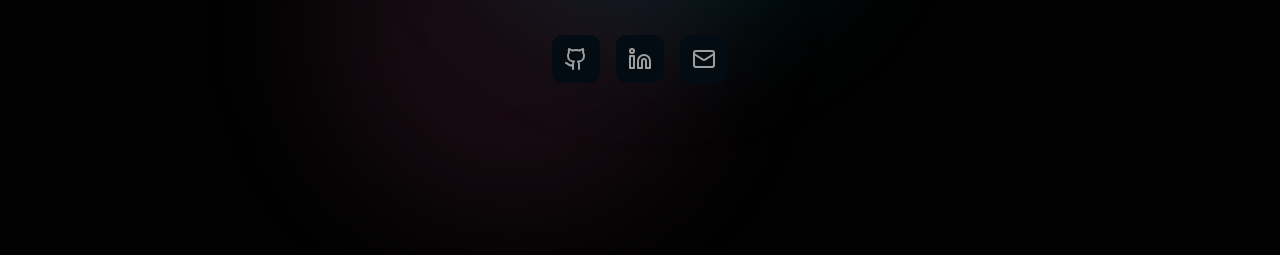
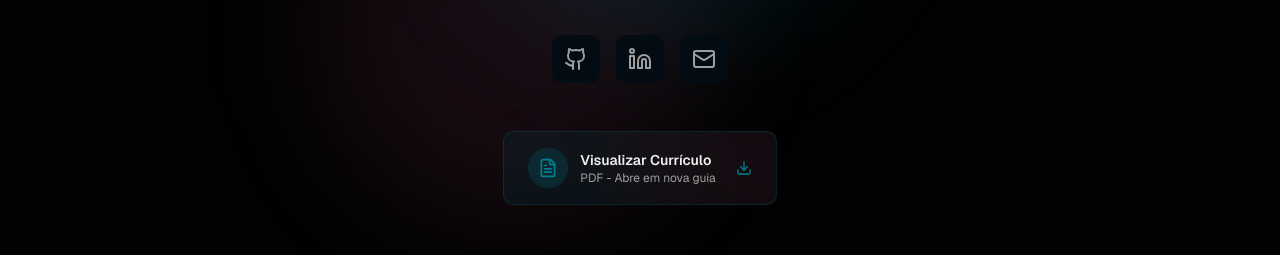
Before and after one commit to lucasssantos94/portfolio, a Next.js app: page / in a window 1280 px wide. Shown: the part 500-755 px from the top of the page. Built offline with nearby package versions, Linux system fonts and the light colour scheme; no server answers.

Commit message:
feat: added cv link

```diff
--- a/sections/hero.tsx
+++ b/sections/hero.tsx
@@ -1,4 +1,11 @@
-import { ArrowRight, Github, Linkedin, Mail } from "lucide-react";
+import {
+  ArrowRight,
+  Download,
+  FileText,
+  Github,
+  Linkedin,
+  Mail,
+} from "lucide-react";
 import { AnimatedElement } from "@/components/animated-element";
 import { handleScroll } from "@/lib/utils";
 
@@ -90,6 +97,30 @@ export const Hero = () => {
             <Mail size={24} />
           </a>
         </div>
+
+        {/* curriculum link */}
+        <div className="flex justify-center mt-12">
+          <a
+            href="/cv.pdf"
+            target="_blank"
+            rel="noopener noreferrer"
+            className="group flex items-center gap-3 px-6 py-4 rounded-lg bg-linear-to-r from-primary/10 to-accent/10 border border-primary/20 hover:border-primary/40 text-foreground hover:text-primary transition-all duration-300 hover:scale-105 hover:shadow-xl backdrop-blur-sm"
+          >
+            <div className="flex items-center justify-center w-10 h-10 rounded-full bg-primary/20 group-hover:bg-primary/30 transition-all duration-300">
+              <FileText size={20} className="text-primary" />
+            </div>
+            <div className="text-left">
+              <div className="font-semibold text-sm">Visualizar Currículo</div>
+              <div className="text-xs text-muted-foreground group-hover:text-primary/80">
+                PDF - Abre em nova guia
+              </div>
+            </div>
+            <Download
+              size={16}
+              className="ml-2 text-primary group-hover:animate-bounce"
+            />
+          </a>
+        </div>
       </AnimatedElement>
     </section>
   );
--- a/sections/projects.tsx
+++ b/sections/projects.tsx
@@ -6,8 +6,8 @@ import Image from "next/image";
 
 export const Projects = () => {
   return (
-    <section id="projects" className="mt-16 pt-12 border-t border-border">
-      <div className="max-w-4xl mx-auto px-4 sm:px-6 lg:px-8 py-10 text-center">
+    <section id="projects" className="mt-16 pt-12 ">
+      <div className="max-w-4xl mx-auto px-4 sm:px-6 lg:px-8 py-10 text-center border-t border-border">
         <AnimatedElement
           direction="up"
           delay={0.1}
```
Also changed, not shown: 1 other file (tests, documents, lock files or other folders).
